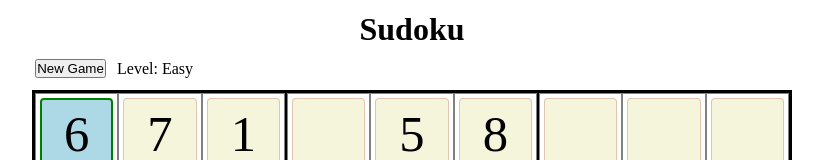
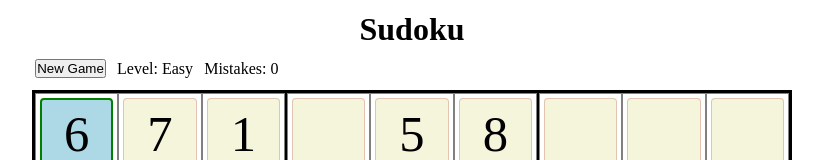
Before and after one commit to wveit/sudoku-react, a React (Vite) app: page / in a window 1280 px wide. Shown: the top 160 px of the page, without its empty margins (228-1051 px from the left). Built offline with nearby package versions, Linux system fonts and the light colour scheme.

Commit message:
Track and display mistakes made during a game
Also prevent making more changes to puzzle if a mistake is on the board.

```diff
--- a/src/App.tsx
+++ b/src/App.tsx
@@ -11,6 +11,7 @@ import { NewGameButton } from "./components/NewGameButton";
 import { ToggleButton, useToggle } from "./components/ToggleButton";
 import { puzzleIsSolved } from "./sudokulib/puzzle-solver";
 import { calculateHowManyLeft } from "./sudokulib/util";
+import { useMistakes } from "./hooks/use-mistakes";
 
 export default function App() {
   const [selectedCell, setSelectedCell] = useState(0);
@@ -20,6 +21,7 @@ export default function App() {
   const [notesOn, toggleNotes] = useToggle(false);
   const { notes, updateNotes, reactNotesToCellChange } =
     useNotes(unsolvedPuzzle);
+  const { mistakeCount, mistakeIsPresent } = useMistakes(solvedPuzzle, puzzle);
   const gameIsWon = puzzleIsSolved(puzzle);
   const howManyLeft = calculateHowManyLeft(puzzle, solvedPuzzle);
 
@@ -28,6 +30,7 @@ export default function App() {
   }, [gameIsWon]);
 
   function handleNumberClick(num: number) {
+    if (mistakeIsPresent) return;
     if (
       puzzle[selectedCell] &&
       puzzle[selectedCell] === solvedPuzzle[selectedCell]
@@ -65,6 +68,7 @@ export default function App() {
         <div className="flex-row">
           <NewGameButton onNewGameRequest={makeNewPuzzle} />
           <div>Level: {onlyCapitalizeFirstLetter(difficulty)}</div>
+          <div>Mistakes: {mistakeCount}</div>
         </div>
         <SudokuBoard
           puzzle={puzzle}
@@ -89,6 +93,7 @@ export default function App() {
   );
 }
 
+/* Helpers */
 function onlyCapitalizeFirstLetter(str: string) {
   return str[0].toUpperCase() + str.substring(1).toLowerCase();
 }
--- /dev/null
+++ b/src/hooks/use-mistakes.ts
@@ -0,0 +1,41 @@
+import { useEffect, useState } from "react";
+import { Puzzle } from "../sudokulib/puzzles";
+
+type Mistake = { index: number; value: number };
+const defaultMistake: Mistake = { index: -1, value: -1 };
+function mistakesAreSame(m1: Mistake, m2: Mistake) {
+  return m1.index === m2.index && m1.value === m2.value;
+}
+
+export function findMistakes(solvedPuzzle: Puzzle, puzzle: Puzzle) {
+  const mistakes: Mistake[] = [];
+  solvedPuzzle.forEach((correctValue, index) => {
+    const puzzleValue = puzzle[index];
+    if (puzzleValue && puzzleValue !== correctValue) {
+      mistakes.push({ index, value: puzzleValue });
+    }
+  });
+  return mistakes;
+}
+
+export function useMistakes(solvedPuzzle: Puzzle, puzzle: Puzzle) {
+  const [lastMistake, setLastMistake] = useState(defaultMistake);
+  const [mistakeCount, setMistakeCount] = useState(0);
+
+  const currentMistake =
+    findMistakes(solvedPuzzle, puzzle)[0] ?? defaultMistake;
+  const mistakeIsPresent = currentMistake.index !== -1;
+  if (!mistakesAreSame(currentMistake, lastMistake)) {
+    if (currentMistake.index !== -1) {
+      setMistakeCount((mistakeCount) => mistakeCount + 1);
+    }
+    setLastMistake(currentMistake);
+  }
+
+  useEffect(() => {
+    setLastMistake(defaultMistake);
+    setMistakeCount(0);
+  }, [solvedPuzzle]);
+
+  return { mistakeCount, mistakeIsPresent };
+}
```
